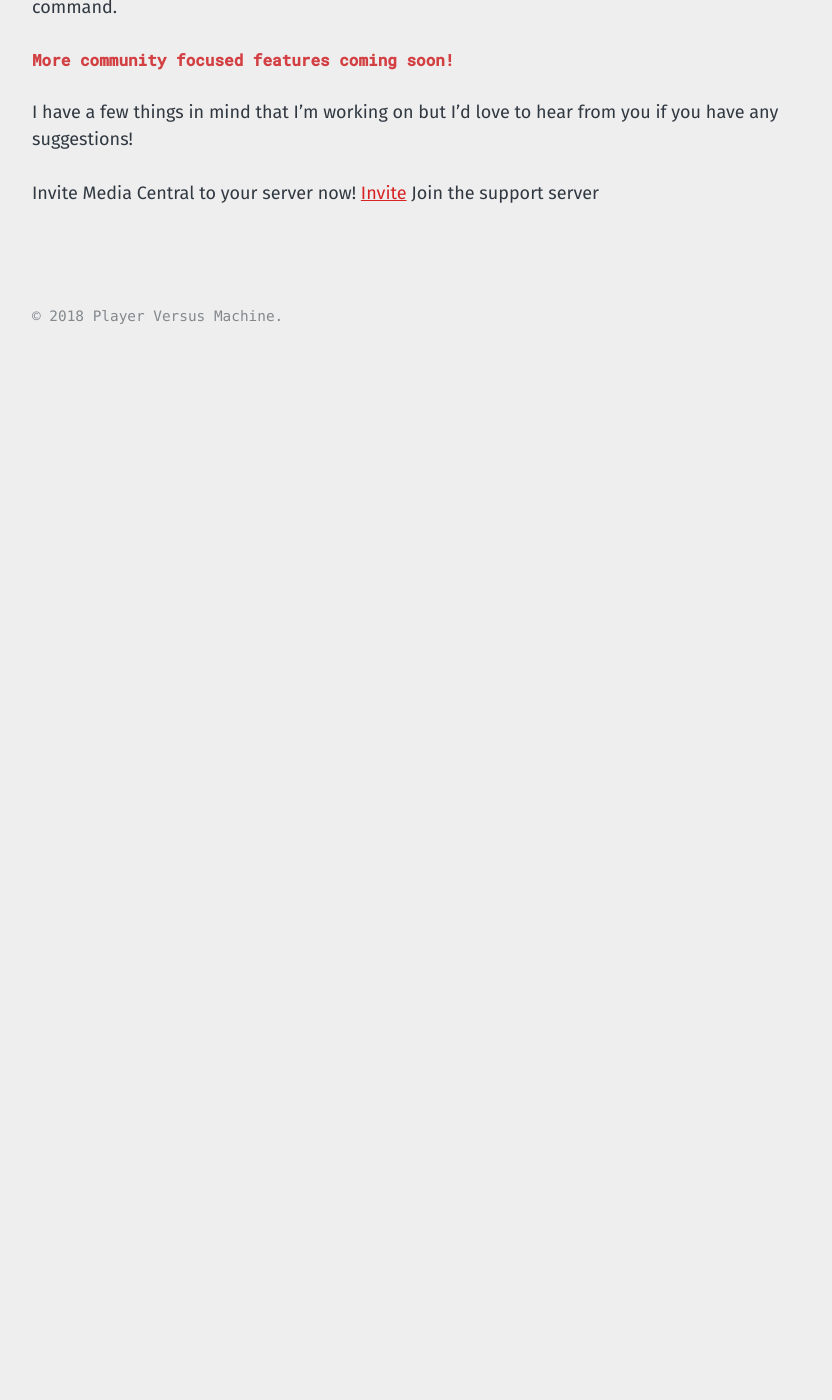
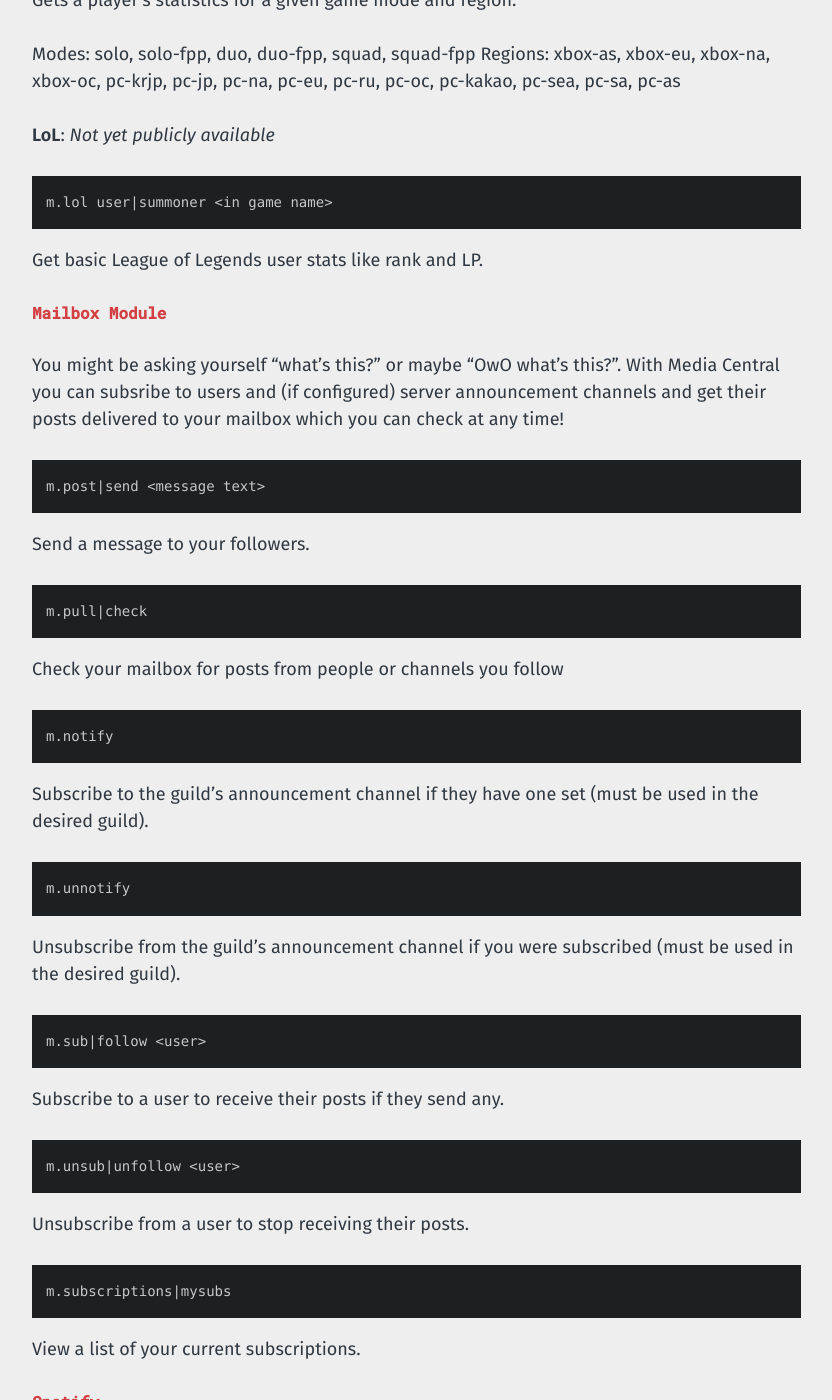
Before and after one commit to PlayerVMachine/PlayerVMachine.github.io, a Jekyll site: the page built from mt-bot.md, in a window 1280 px wide and 1400 px high, scrolled down 1940 px. Shown: the whole window, without its empty margins (40-872 px from the left). Built offline with Jekyll 4.4.1, drawn with Linux system fonts in a browser that asks for light colours; before the commit the page ends 2295 px from its top, so only the background shows below that; some of the changed text lies outside the part shown.

Commit message:
Added more commands

````diff
--- a/mt-bot.md
+++ b/mt-bot.md
@@ -8,6 +8,8 @@
 
 Media Central is a bot that provides game statistics, posting/mailbox features, Spotify info, reminders, and notes features with more on the way!
 
+The | signifies or, so use one of the options seperated by | in a command, and <> indicates text that you have to enter
+
 <h5 style="color:#D34043">Game Statistics</h5>
 **Supported Games**: Overwatch, Rainbow Six Siege, PUBG, League (applying for production ApI key)
 
@@ -17,27 +19,43 @@
 
 **Overwatch Commands**:
 
-```m.ow stats <Battle tag> pc|xbl|psn quickplay|competitive```
+```
+m.ow stats <Battle tag> pc|xbl|psn quickplay|competitive
+```
 Gets a players stats for a given platform and game mode.
-```m.ow medals <Battle tag> pc|xbl|psn quickplay|competitive```
+```
+m.ow medals <Battle tag> pc|xbl|psn quickplay|competitive
+```
 Gets a list of a user's medales for a game mode.
-```m.ow hero <Battle tag> pc|xbl|psn quickplay|competitive <hero name>```
+```
+m.ow hero <Battle tag> pc|xbl|psn quickplay|competitive <hero name>
+```
 Gets a complete list of stats for a user's given hero if they have played them.
 
 **Rainbow Six Siege**:
 
-`m.r6 cas|casual <username> pc|xbl|psn`
+```
+m.r6 cas|casual <username> pc|xbl|psn
+```
 Gets a user's stats for casual play.
-`m.r6 rnk|ranked <username> pc|xbl|psn`
+```
+m.r6 rnk|ranked <username> pc|xbl|psn
+```
 Gets a user's stats for ranked play.
-`m.r6 topop|operator <username> pc|xbl|psn`
+```
+m.r6 topop|operator <username> pc|xbl|psn
+```
 Gets a user's stats for their most played operator. Add a number at the end to move trough the list.
-`m.r6 misc|general <username> pc|xbl|psn`
+```
+m.r6 misc|general <username> pc|xbl|psn
+```
 Gets additional stats on a user unrelated to game mode.
 
 **PUBG**:
 
-```m.pubg stats <region> <username> <game-mode>```
+```
+m.pubg stats <region> <username> <game-mode>
+```
 Gets a player's statistics for a given game mode and region.
 
 Modes: solo, solo-fpp, duo, duo-fpp, squad, squad-fpp
@@ -46,14 +64,42 @@
 **LoL**:
 _Not yet publicly available_
 
-```m.lol user|summoner <in game name>```
+```
+m.lol user|summoner <in game name>
+```
 Get basic League of Legends user stats like rank and LP.
 
 <h5 style="color:#D34043">Mailbox Module</h5>
 You might be asking yourself "what's this?" or maybe "OwO what's this?". With Media Central you can subsribe to users and (if configured) server announcement channels and get their posts delivered to your mailbox which you can check at any time!
 
-_Command List Here_
-
+```
+m.post|send <message text>
+```
+Send a message to your followers.
+```
+m.pull|check
+```
+Check your mailbox for posts from people or channels you follow
+```
+m.notify
+```
+Subscribe to the guild's announcement channel if they have one set (must be used in the desired guild).
+```
+m.unnotify
+```
+Unsubscribe from the guild's announcement channel if you were subscribed (must be used in the desired guild).
+```
+m.sub|follow <user>
+```
+Subscribe to a user to receive their posts if they send any.
+```
+m.unsub|unfollow <user>
+```
+Unsubscribe from a user to stop receiving their posts.
+```
+m.subscriptions|mysubs
+```
+View a list of your current subscriptions.
 <h5 style="color:#D34043">Spotify</h5>
 
 
````
